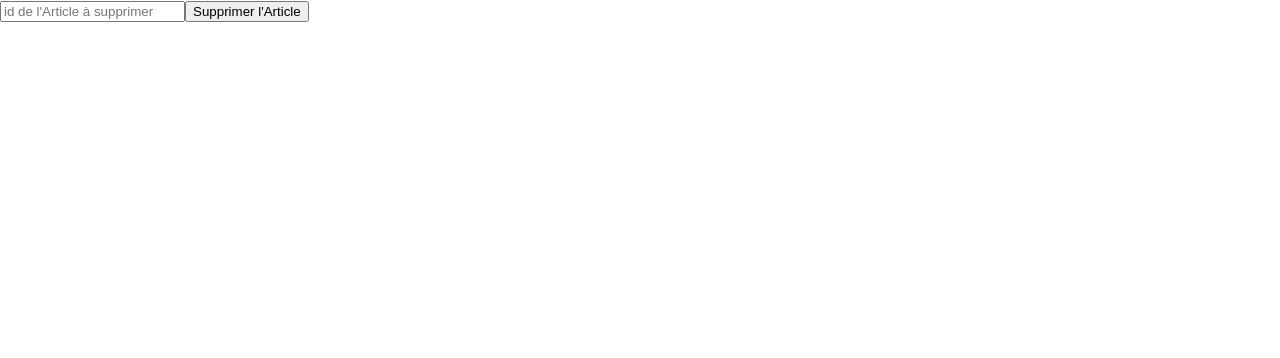
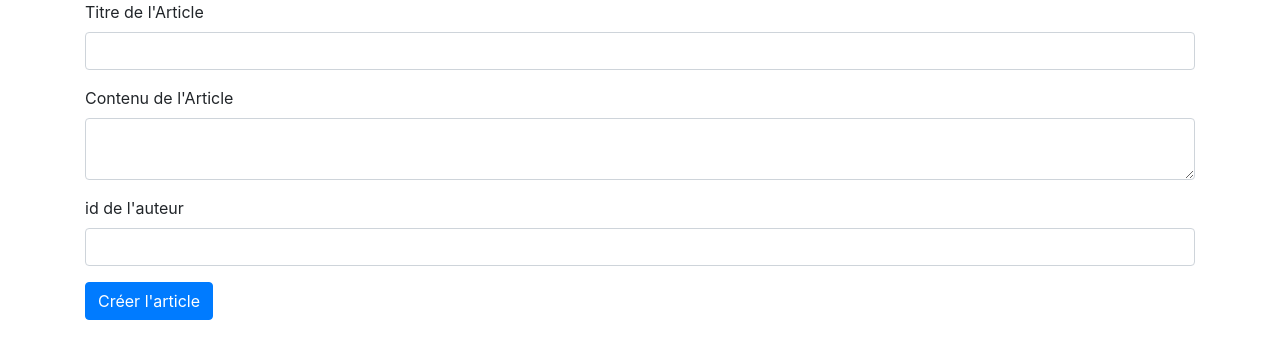
Before and after one commit to faridarezki/bge-first-react-project, a React (Create React App) app: page / in a window 1280 px wide. Shown: the top 358 px of the page. Built offline with nearby package versions, Linux system fonts and the light colour scheme.

Commit message:
add react-bootstrap and add style to CreateArticle

```diff
--- a/package.json
+++ b/package.json
@@ -7,6 +7,7 @@
     "@testing-library/react": "^9.3.2",
     "@testing-library/user-event": "^7.1.2",
     "react": "^16.13.1",
+    "react-bootstrap": "^1.0.0",
     "react-dom": "^16.13.1",
     "react-scripts": "3.4.1"
   },
--- a/public/index.html
+++ b/public/index.html
@@ -11,6 +11,12 @@
     />
     <link rel="apple-touch-icon" href="logo192.png" />
     <link rel="manifest" href="manifest.json" />
+    <link
+      rel="stylesheet"
+      href="https://maxcdn.bootstrapcdn.com/bootstrap/4.4.1/css/bootstrap.min.css"
+      integrity="sha384-Vkoo8x4CGsO3+Hhxv8T/Q5PaXtkKtu6ug5TOeNV6gBiFeWPGFN9MuhOf23Q9Ifjh"
+      crossorigin="anonymous"
+    />
     <title>React App</title>
   </head>
   <body>
--- a/src/App.js
+++ b/src/App.js
@@ -1,10 +1,10 @@
 import React from 'react';
-import DeleteArticle from './DeleteArticle';
+import CreateArticle from './CreateArticle';
 
 const App = () => {
   return (
     <div>
-      <DeleteArticle />
+      <CreateArticle />
     </div>
   );
 }
--- a/src/CreateArticle.js
+++ b/src/CreateArticle.js
@@ -1,4 +1,8 @@
 import React, { useState } from 'react';
+
+import Container from 'react-bootstrap/Container';
+import Form      from 'react-bootstrap/Form';
+import Button    from 'react-bootstrap/Button';
 
 const CreateArticle = () => {
     const [ title,   setTitle   ] = useState("");
@@ -31,29 +35,38 @@ const CreateArticle = () => {
     }
 
     return (
-        <form onSubmit={handleSubmit}>
-            <input
+        <Container>
+            <Form onSubmit={handleSubmit}>
+                <Form.Group controlId="article.title">
+                    <Form.Label>Titre de l'Article</Form.Label>
+                    <Form.Control
                         type="text"
                         name="title"
                         onChange={handleChange}
                         value={title}
-                placeholder="titre de l'article"
                     />
-            <textarea
+                </Form.Group>
+                <Form.Group controlId="article.content">
+                    <Form.Label>Contenu de l'Article</Form.Label>
+                    <Form.Control
+                        as="textarea"
                         name="content"
                         onChange={handleChange}
                         value={content}
-                placeholder="contenu de l'article"
                     />
-            <input
+                </Form.Group>
+                <Form.Group controlId="article.author">
+                    <Form.Label>id de l'auteur</Form.Label>
+                    <Form.Control
                         type="number"
                         name="author"
                         onChange={handleChange}
                         value={author}
-                placeholder="id de l'auteur"
                     />
-            <button type="submit">Créer l'article</button>
-        </form>
+                </Form.Group>
+                <Button variant="primary" type="submit">Créer l'article</Button>
+            </Form>
+        </Container>
     )
 };
 
```
Also changed, not shown: 1 other file (tests, documents, lock files or other folders). Lines whose indentation alone changed are shown as unchanged.
